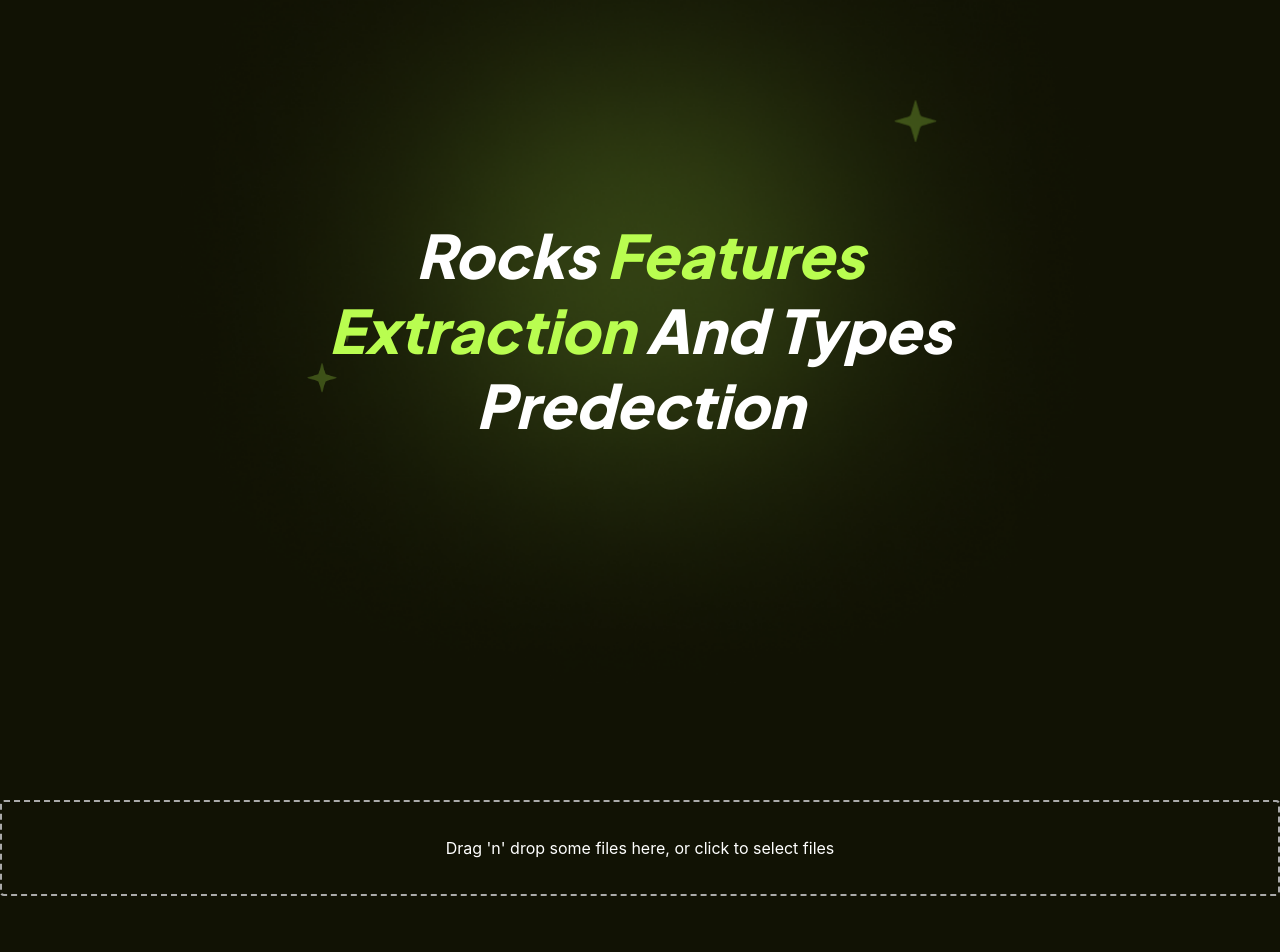
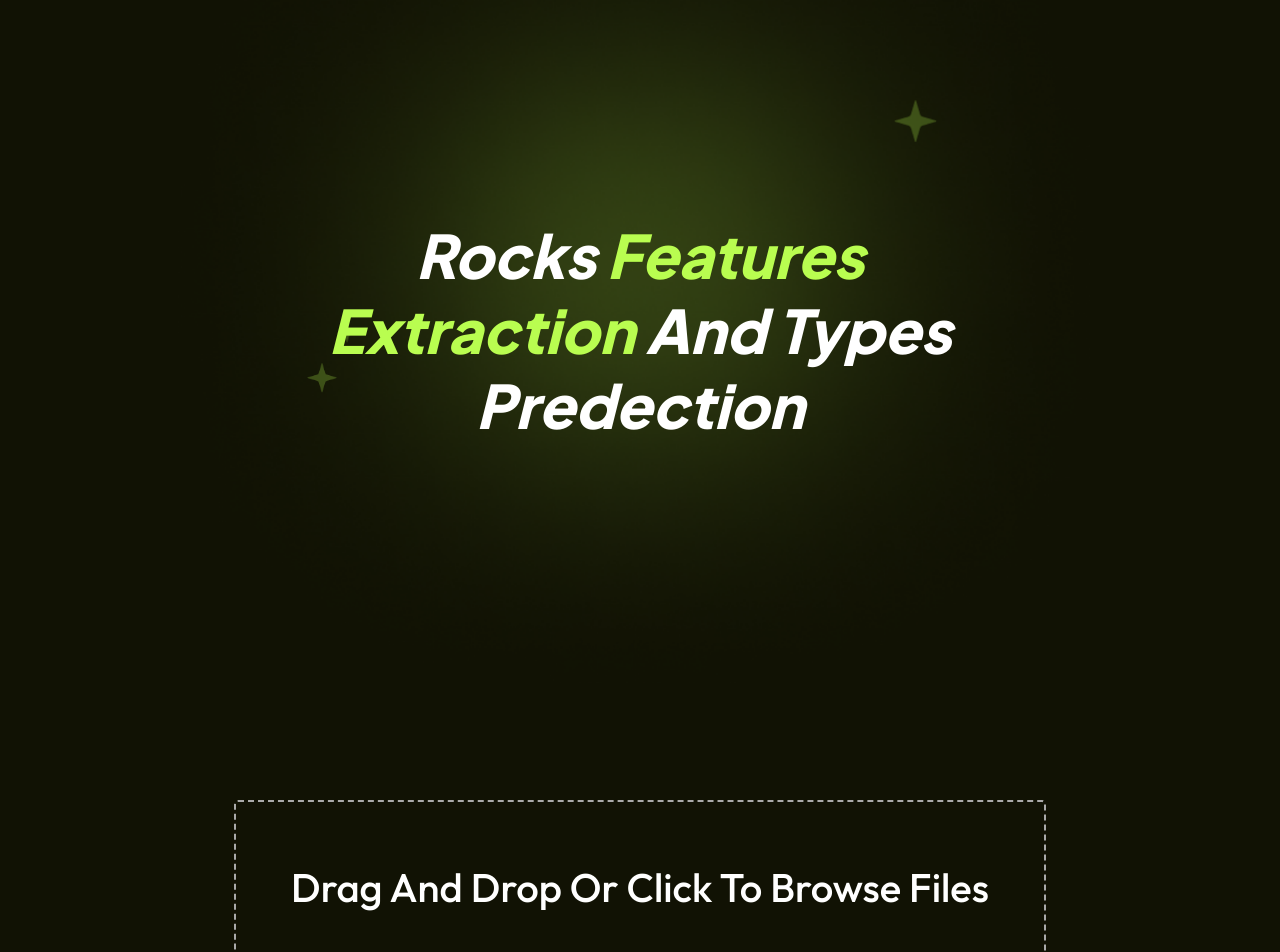
Before and after one commit to jouini-wajih/Rocks-App, a React (Vite) app in the folder rocks-app/: page / in a window 1280 px wide. Shown: the top 952 px of the page. Before the commit the page ends 896 px from the top, so only its background shows below. Built offline with nearby package versions, Linux system fonts and the light colour scheme.

Commit message:
setup drop zone and import component

```diff
--- a/rocks-app/index.html
+++ b/rocks-app/index.html
@@ -3,6 +3,7 @@
   <head>
     <meta charset="UTF-8" />
     <link href="https://fonts.googleapis.com/css2?family=Plus+Jakarta+Sans:wght@800&display=swap" rel="stylesheet">
+    <link href="https://fonts.googleapis.com/css2?family=Outfit:wght@500&display=swap" rel="stylesheet">
     <link rel="icon" type="image/svg+xml" href="/vite.svg" />
     <meta name="viewport" content="width=device-width, initial-scale=1.0" />
     <title>Vite + React</title>
--- a/rocks-app/src/components/FileInput.jsx
+++ b/rocks-app/src/components/FileInput.jsx
@@ -36,26 +36,26 @@ function FileInput() {
   };
 
   return (
-    <div>
+    <div style={{ display: 'flex', flexDirection: 'column', alignItems: 'center' }}>
       <div {...getRootProps()} style={dropzoneStyles}>
         <input {...getInputProps()} />
         {
           isDragActive ?
-            <p style={{ color: 'white' }}>Drop the files here ...</p> :
-            <p style={{ color: 'white' }}>Drag 'n' drop some files here, or click to select files</p>
+            <p style={textStyle}>Drop the files here ...</p> :
+            <p style={textStyle}>Drag And Drop Or Click To Browse Files</p>
         }
       </div>
       {selectedFiles.length > 0 && (
-        <div>
-          <h4 style={{ color: 'white' }}>Selected Files:</h4>
+        <div style={{ width: '60%', marginTop: '20px' }}>
+          <h4 style={textStyle1}>Selected Files:</h4>
           <ul>
             {selectedFiles.map(file => (
-              <li key={file.name} style={{ color: 'white' }}>
+              <li key={file.name} style={textStyle1}>
                 {file.name} - {file.size} bytes
               </li>
             ))}
           </ul>
-          <button onClick={handleUpload}>Upload Files</button>
+          <button style={buttonStyle} onClick={handleUpload}>Save Files</button>
         </div>
       )}
     </div>
@@ -68,7 +68,36 @@ const dropzoneStyles = {
   padding: '20px',
   textAlign: 'center',
   cursor: 'pointer',
-  color: 'white', // Ensure text color is white for the main container
+  color: 'white',
+  width: '60%',
+  marginBottom: '50px'
+};
+
+const textStyle1 = {
+  color: 'white',
+  fontFamily: 'Outfit, sans-serif',
+  fontWeight: 500,
+  fontSize: '10px',
+};
+
+const textStyle = {
+  color: 'white',
+  fontFamily: 'Outfit, sans-serif',
+  fontWeight: 500,
+  fontSize: '40px',
+};
+
+const buttonStyle = {
+  backgroundColor: '#B9FD50',
+  borderRadius: '10%',
+  padding: '10px 20px',
+  border: '2px solid black', // Set border to black
+  color: 'black', // Set font color to black
+  cursor: 'pointer',
+  fontFamily: 'Outfit, sans-serif',
+  fontWeight: 500,
+  fontSize: '30px',
+  marginBottom:'20px'
 };
 
 export default FileInput;
```
